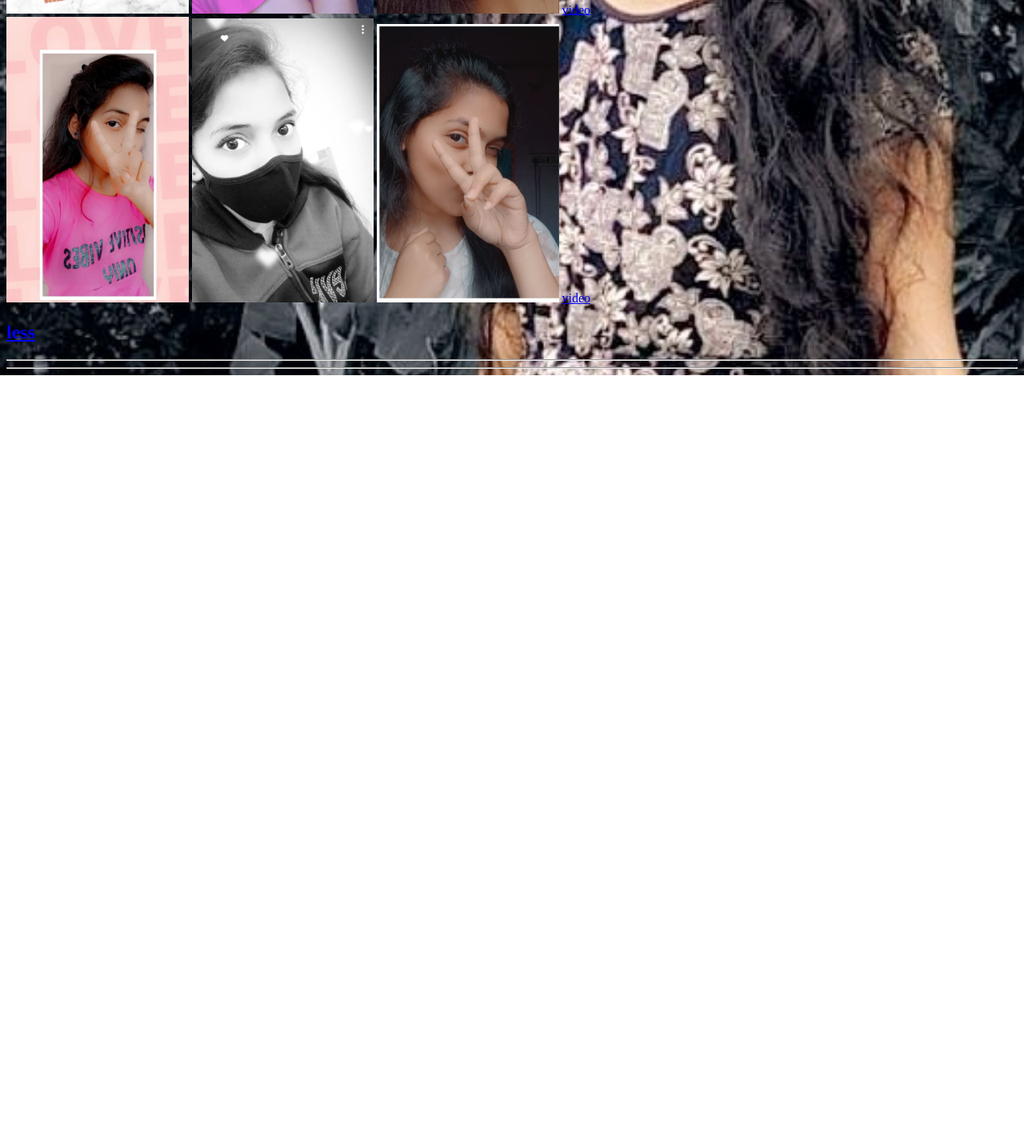
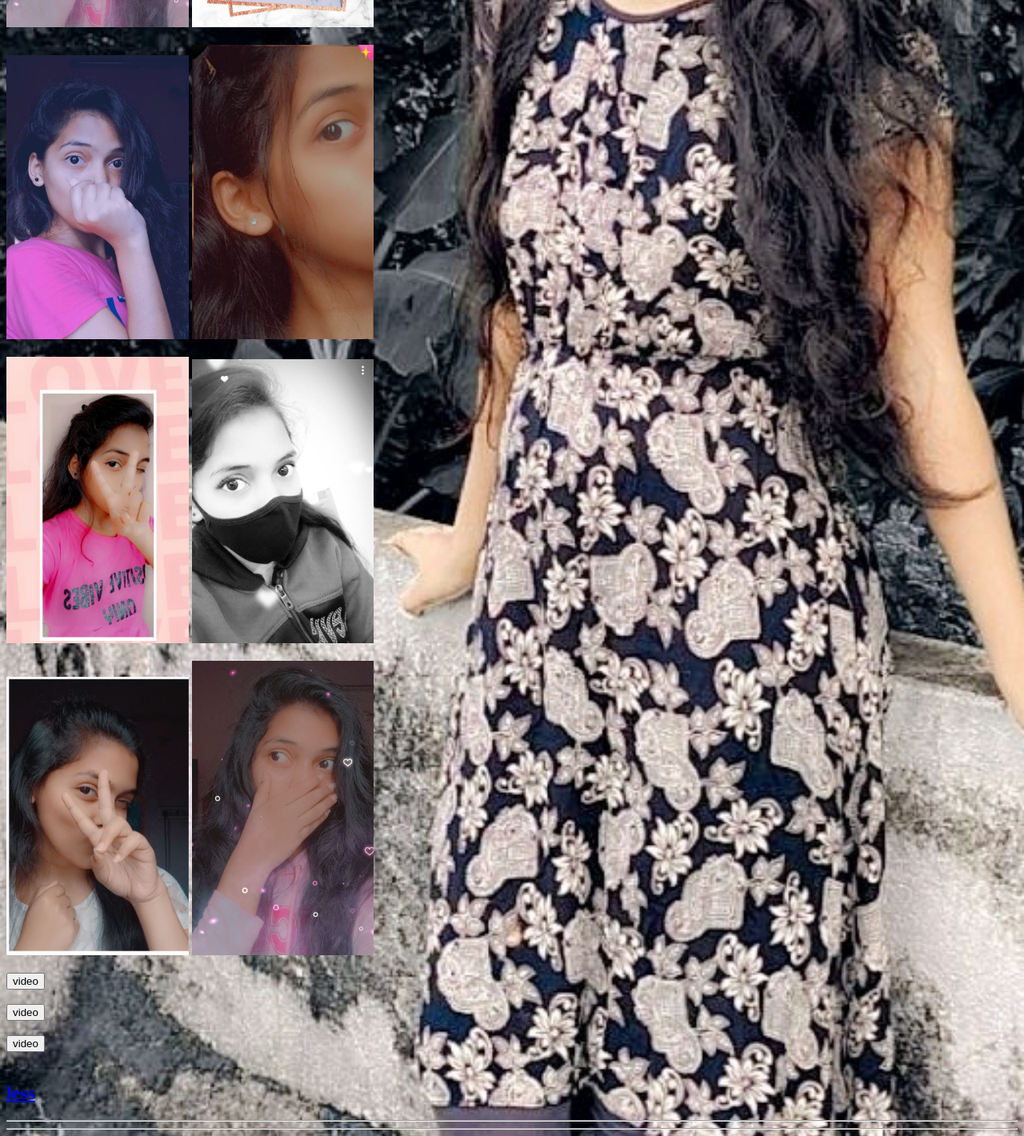
Before and after one commit to manasa-00/manu, a plain HTML site: page cse.html in a window 1280 px wide. Shown: the part 824-2244 px from the top of the page at 80% size. Before the commit the page ends 1293 px from the top, so only its background shows below. Drawn offline with Linux system fonts and the light colour scheme.

Commit message:
sample website

```diff
--- a/cse.html
+++ b/cse.html
@@ -14,18 +14,24 @@ body {
 <h1 style="color:violet"><i>*PHOTOS*</i></h1 style="color:blue">
 <img width="18%" src="m.jpeg">
 	<img width="18%" src="ma.jpeg">
+
+<br>
+<br>
 	<img width="18%" src="man.jpeg">
-<a href="reel.mp4"><violet button>video</violet shaped button></a>
-<br>
 	<img width="18%" src="iii.jpeg">
+
+<br><br>
 	<img width="18%" src="i.jpeg">
 	<img width="18%" src="mana.jpeg">
-<a href="short.mp4"><violet button>video</violet button></a>
-<br>
+
+<br><br>
 	<img width="18%" src="manas.jpeg">
-	<img width="18%" src="manasa.jpeg">
+	<img width="18%" src="manasa.jpeg"><br><br>
 	<img width="18%" src="ii.jpeg">
-	<a href="video.mp4"<violet button>video</violet button></a>
+	<img width="18%" src="man.jpeg"><br><br>
+<a href="reel.mp4"><button>video</button></a><br><br>
+<a href="video.mp4"><button>video</button></a><br><br>
+<a href="short.mp4"><button>video</button></a><br><br>
 
 <h2 style="color:blue"><a href ="index.html" > less </a></h2 style="color:blue">
 <hr><hr>
```
Also changed, not shown: index.html (+1 -1 lines).
